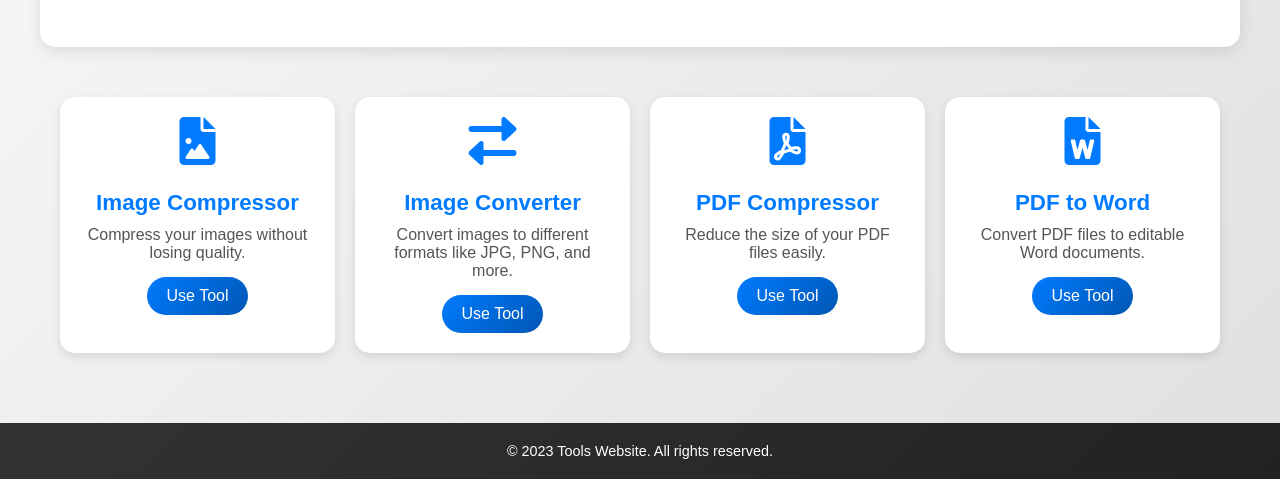
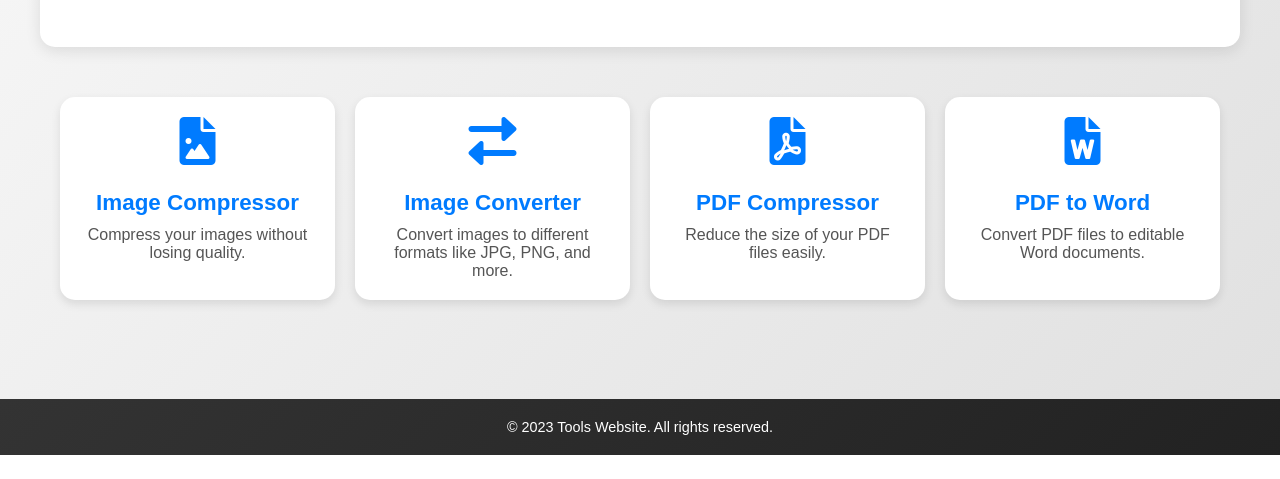
Before and after one commit to Shibammondal/tools, a plain HTML site: page index.html in a window 1280 px wide. Shown: the part 345-824 px from the top of the page. After the commit the page ends 800 px from the top, so only its background shows below. Drawn offline with Linux system fonts and the light colour scheme.

Commit message:
Update index.html

```diff
--- a/index.html
+++ b/index.html
@@ -100,6 +100,9 @@
             transition: transform 0.3s ease, box-shadow 0.3s ease;
             text-align: center;
             padding: 20px;
+            display: block;
+            text-decoration: none;
+            color: inherit;
         }
 
         .tool-card:hover {
@@ -123,22 +126,6 @@
             font-size: 1rem;
             color: #555;
             margin: 0;
-        }
-
-        .tool-card a {
-            display: inline-block;
-            margin-top: 15px;
-            padding: 10px 20px;
-            background: linear-gradient(135deg, #007bff, #0056b3);
-            color: #fff;
-            text-decoration: none;
-            border-radius: 50px;
-            transition: transform 0.3s ease, box-shadow 0.3s ease;
-        }
-
-        .tool-card a:hover {
-            transform: translateY(-3px);
-            box-shadow: 0 6px 10px rgba(0, 0, 0, 0.2);
         }
 
         /* Footer */
@@ -225,34 +212,30 @@
         <!-- Tools Section -->
         <section id="tools">
             <!-- Image Tools -->
-            <div class="tool-card">
+            <a href="/img-compress.html" class="tool-card">
                 <i class="fas fa-file-image"></i>
                 <h3>Image Compressor</h3>
                 <p>Compress your images without losing quality.</p>
-                <a href="/img-compress.html">Use Tool</a>
-            </div>
+            </a>
 
-            <div class="tool-card">
+            <a href="#" class="tool-card">
                 <i class="fas fa-exchange-alt"></i>
                 <h3>Image Converter</h3>
                 <p>Convert images to different formats like JPG, PNG, and more.</p>
-                <a href="#">Use Tool</a>
-            </div>
+            </a>
 
             <!-- PDF Tools -->
-            <div class="tool-card">
+            <a href="#" class="tool-card">
                 <i class="fas fa-file-pdf"></i>
                 <h3>PDF Compressor</h3>
                 <p>Reduce the size of your PDF files easily.</p>
-                <a href="#">Use Tool</a>
-            </div>
+            </a>
 
-            <div class="tool-card">
+            <a href="#" class="tool-card">
                 <i class="fas fa-file-word"></i>
                 <h3>PDF to Word</h3>
                 <p>Convert PDF files to editable Word documents.</p>
-                <a href="#">Use Tool</a>
-            </div>
+            </a>
 
             <!-- Add more tools as needed -->
         </section>
```
